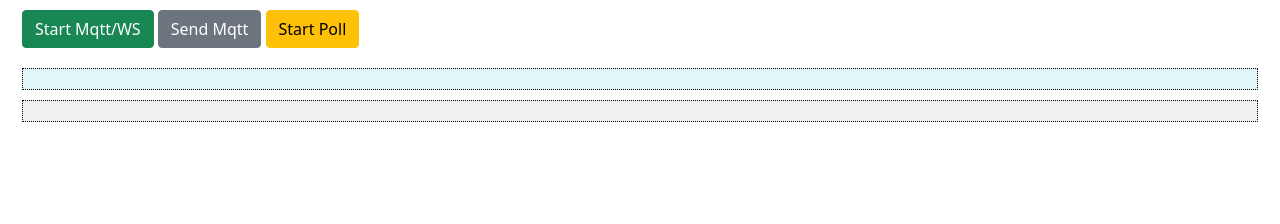
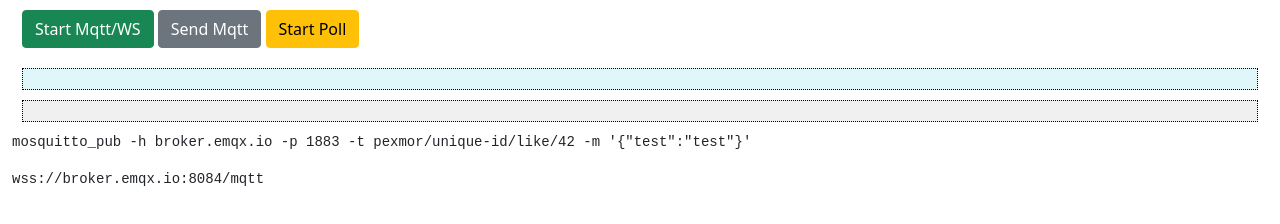
Before and after one commit to PexMor/projector, a plain HTML site: page docs/refresh.html in a window 1280 px wide. Drawn offline with nearby package versions, Linux system fonts and the light colour scheme.

Commit message:
add test

```diff
--- a/docs/refresh.html
+++ b/docs/refresh.html
@@ -25,6 +25,10 @@
         </div>
         <div id="mqtt-box"></div>
         <div id="poll-box"></div>
+        <div id="hints">
+            <pre>mosquitto_pub -h broker.emqx.io -p 1883 -t pexmor/unique-id/like/42 -m '{"test":"test"}'</pre>
+            <pre>wss://broker.emqx.io:8084/mqtt</pre>
+        </div>
     </div>
     <script src="https://cdn.jsdelivr.net/npm/@popperjs/core@2.9.2/dist/umd/popper.min.js"
         integrity="sha384-IQsoLXl5PILFhosVNubq5LC7Qb9DXgDA9i+tQ8Zj3iwWAwPtgFTxbJ8NT4GN1R8p"
```
